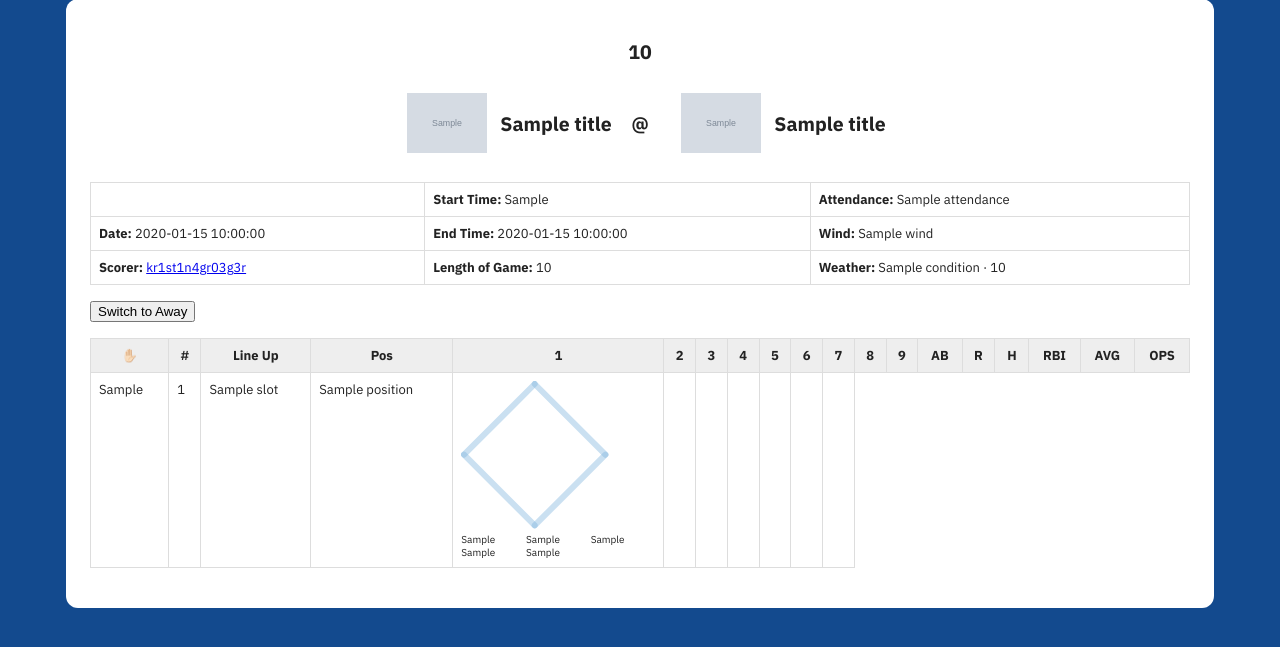
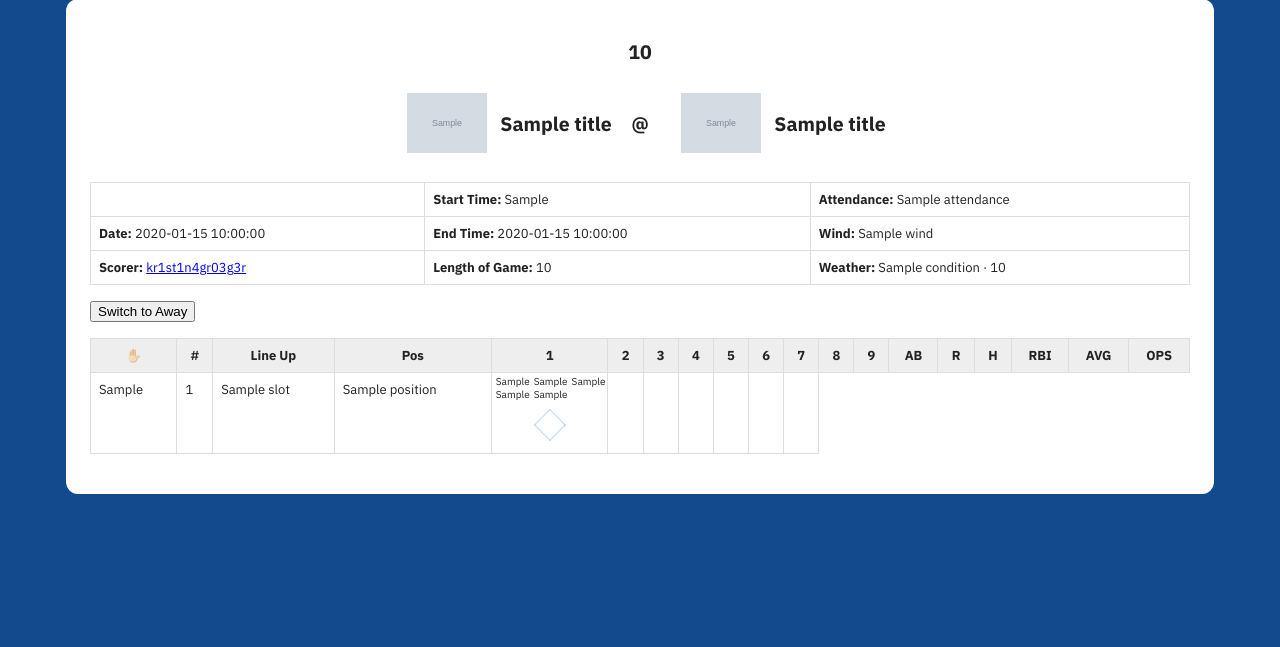
Before and after one commit to kr1st1n4gr03g3r/base-boys-club, a Python web app: template templates/scorecard.html in a window 1280 px wide. Shown: the part 25-672 px from the top of the page. Run offline with Jinja, Linux system fonts and the light colour scheme; the template is opened without the code that fills it: most values are stand-ins (such as "Sample title", 1, 10 or a date in 2020); grey boxes marked "Sample" are stand-in pictures.

Commit message:
Add cache clearing option and enhance scorecard layout with new styles

```diff
--- a/styles/report.css
+++ b/styles/report.css
@@ -79,9 +79,13 @@ span.bold {
     font-weight:700;
 }
 
+tr.balls {
+    padding-top: 2px;
+}
+
 .balls, .strikes {
     font-size:x-small;
-    padding: 0px;
+    padding: 0px 0px 0px 2px;
     border: 0px;
 }
 
@@ -93,3 +97,31 @@ span.bold {
 table.balls-strikes {
     margin: 0px;
 }
+
+tbody.balls-strikes-inner {
+    display: flex;
+    flex-direction: column;
+}
+
+td.balls-strikes-outer {
+    padding: 0px;
+    width: 80px;
+    height: 80px
+}
+
+td.strikes-inner, td.balls-inner {
+    padding: 0 2px;
+}
+
+td.diamond {
+    padding: 8px 0px;
+    border: 0px;
+    display: flex;
+    flex-direction: column;
+    align-items: center;
+}
+
+td.diamond svg {
+    width: 32px;
+    height: 32px;
+}
--- a/templates/scorecard.html
+++ b/templates/scorecard.html
@@ -79,18 +79,24 @@
                     <td>{% for p in slot.players %}{{ p.boxscore_name }}<br>{% endfor %}</td>
                     <td>{% for p in slot.players %}{{ p.position }}<br>{% endfor %}</td>
                     {% for inning in slot.innings %}
-                    <td>
+                    <td class="balls-strikes-outer">
                         <table class="balls-strikes">
+                            <tbody class="balls-strikes-inner">
                                 <tr class="balls">
-                                <td>{{ inning.ball_one }}</td>
-                                <td>{{ inning.ball_two }}</td>
-                                <td>{{ inning.ball_three }}</td>
+                                    <td class="balls-inner">{{ inning.ball_one }}</td>
+                                    <td class="balls-inner">{{ inning.ball_two }}</td>
+                                    <td class="balls-inner">{{ inning.ball_three }}</td>
                                 </tr>
                                 <tr class="strikes">
-                                <td>{{ inning.strike_one }}</td>
-                                <td>{{ inning.strike_two }}</td>
+                                    <td class="strikes-inner">{{ inning.strike_one }}</td>
+                                    <td class="strikes-inner">{{ inning.strike_two }}</td>
                                 </tr>
-                            <img src="templates/icons/DEFAULT.svg">
+                                <tr class="diamond-outer">
+                                    <td class="diamond">
+                                        {% include 'icons/DEFAULT.svg' %}
+                                    </td>
+                                </tr>
+                            </tbody>
                         </table>
                     </td>
                     {% endfor %}
@@ -135,17 +141,24 @@
                     <td>{% for p in slot.players %}{{ p.boxscore_name }}<br>{% endfor %}</td>
                     <td>{% for p in slot.players %}{{ p.position }}<br>{% endfor %}</td>
                     {% for inning in slot.innings %}
-                    <td>
+                    <td class="balls-strikes-outer">
                         <table class="balls-strikes">
+                            <tbody class="balls-strikes-inner">
                                 <tr class="balls">
-                                <td>{{ inning.ball_one }}</td>
-                                <td>{{ inning.ball_two }}</td>
-                                <td>{{ inning.ball_three }}</td>
+                                    <td class="balls-inner">{{ inning.ball_one }}</td>
+                                    <td class="balls-inner">{{ inning.ball_two }}</td>
+                                    <td class="balls-inner">{{ inning.ball_three }}</td>
                                 </tr>
                                 <tr class="strikes">
-                                <td>{{ inning.strike_one }}</td>
-                                <td>{{ inning.strike_two }}</td>
+                                    <td class="strikes-inner">{{ inning.strike_one }}</td>
+                                    <td class="strikes-inner">{{ inning.strike_two }}</td>
                                 </tr>
+                                <tr class="diamond-outer">
+                                    <td class="diamond">
+                                        {% include 'icons/DEFAULT.svg' %}
+                                    </td>
+                                </tr>
+                            </tbody>
                         </table>
                     </td>
                     {% endfor %}
--- a/test_input.txt
+++ b/test_input.txt
@@ -1,4 +1,2 @@
-2026-06-16
-red sox
-jays
-b
+824746
+n
```
Also changed, not shown: import_data.py (+8 -2 lines). Lines whose indentation alone changed are shown as unchanged.
